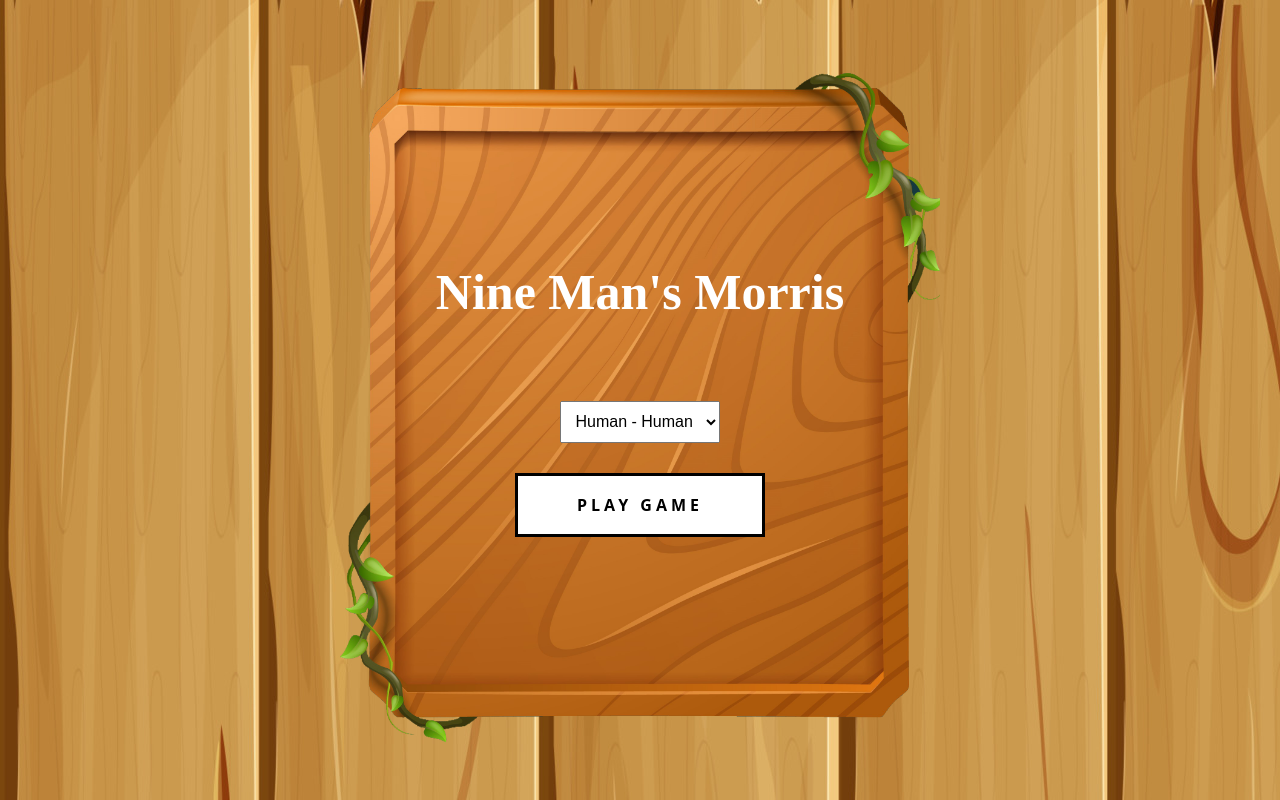
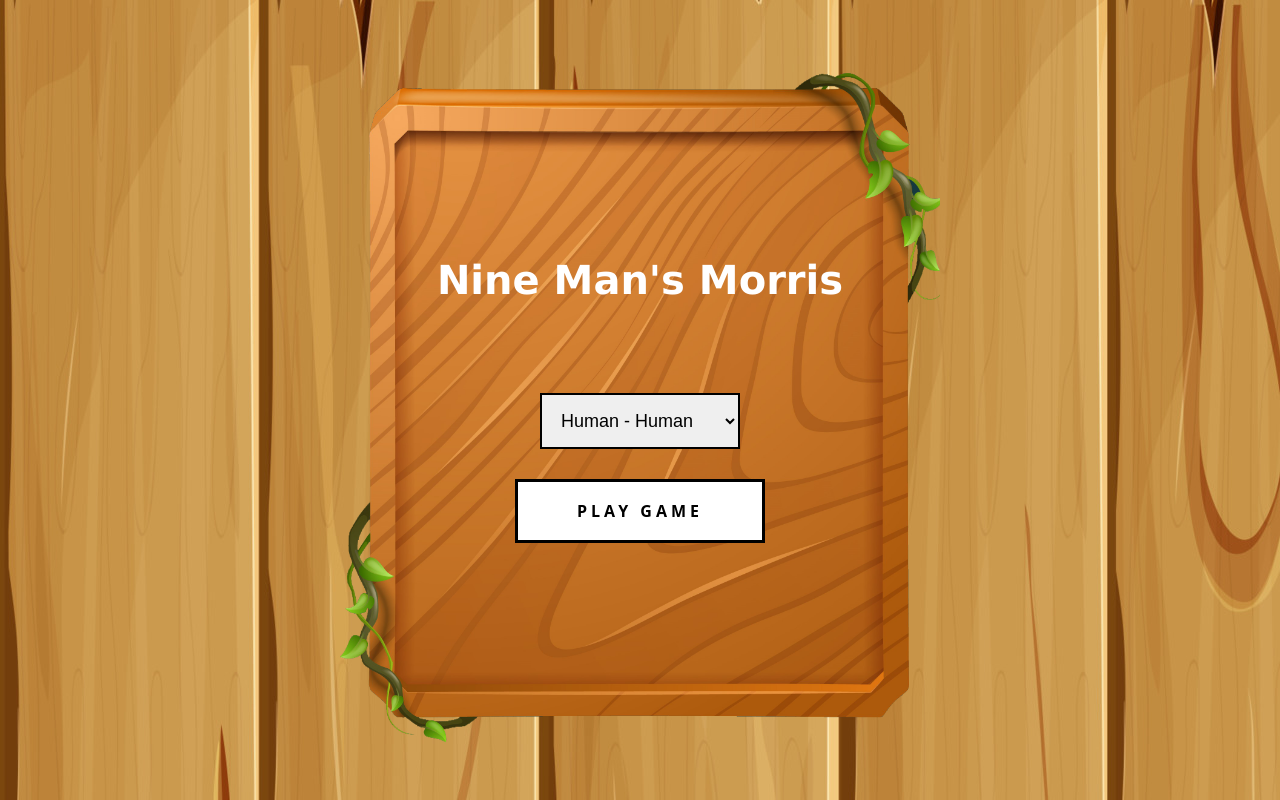
Before and after one commit to lakotaladin/AI-Nine-Mens-Morris-Frontend, a React (Vite) app in the folder proj2/: page / in a window 1280 px wide. Built offline with nearby package versions, Linux system fonts and the light colour scheme.

Commit message:
UI changes

```diff
--- a/proj2/src/components/ModeSelection.css
+++ b/proj2/src/components/ModeSelection.css
@@ -14,7 +14,8 @@
 }
 
 .game-title {
-    font-size: 50px;
+    font-size: 40px;
+    font-family: Verdana, Geneva, Tahoma, sans-serif;
     font-weight: bold;
     color: white;
     margin: 0%;
@@ -52,10 +53,16 @@
 /* Selection style */
 
 .mode-selection {
-    width: 160px;
-    font-size: 16px;
-    margin-bottom: 2%;
-    padding: 2%;
+  width: 200px;
+  padding: 15px;
+  margin: 10px;
+  color: black;
+  border: none;
+  border: 2px solid black;
+  font-size: 18px;
+  outline: none;
+  cursor: pointer;
+  transition: background-color 0.3s ease;
 }
 
 
--- a/proj2/src/components/ModeSelection.jsx
+++ b/proj2/src/components/ModeSelection.jsx
@@ -2,6 +2,7 @@ import './ModeSelection.css';
 import playsound from '../assets/sounds/play.wav'
 import { useEffect, useState } from 'react';
 
+// eslint-disable-next-line react/prop-types
 export default function ModeSelection({ setDifficulty1, setDifficulty2, mode, setMode, onFinish }) {
 
     const [value, setValue] = useState(1);
```
Also changed, not shown: proj2/src/components/Game.jsx (+18 -11 lines), proj2/src/components/game.css (line endings or trailing spaces).
